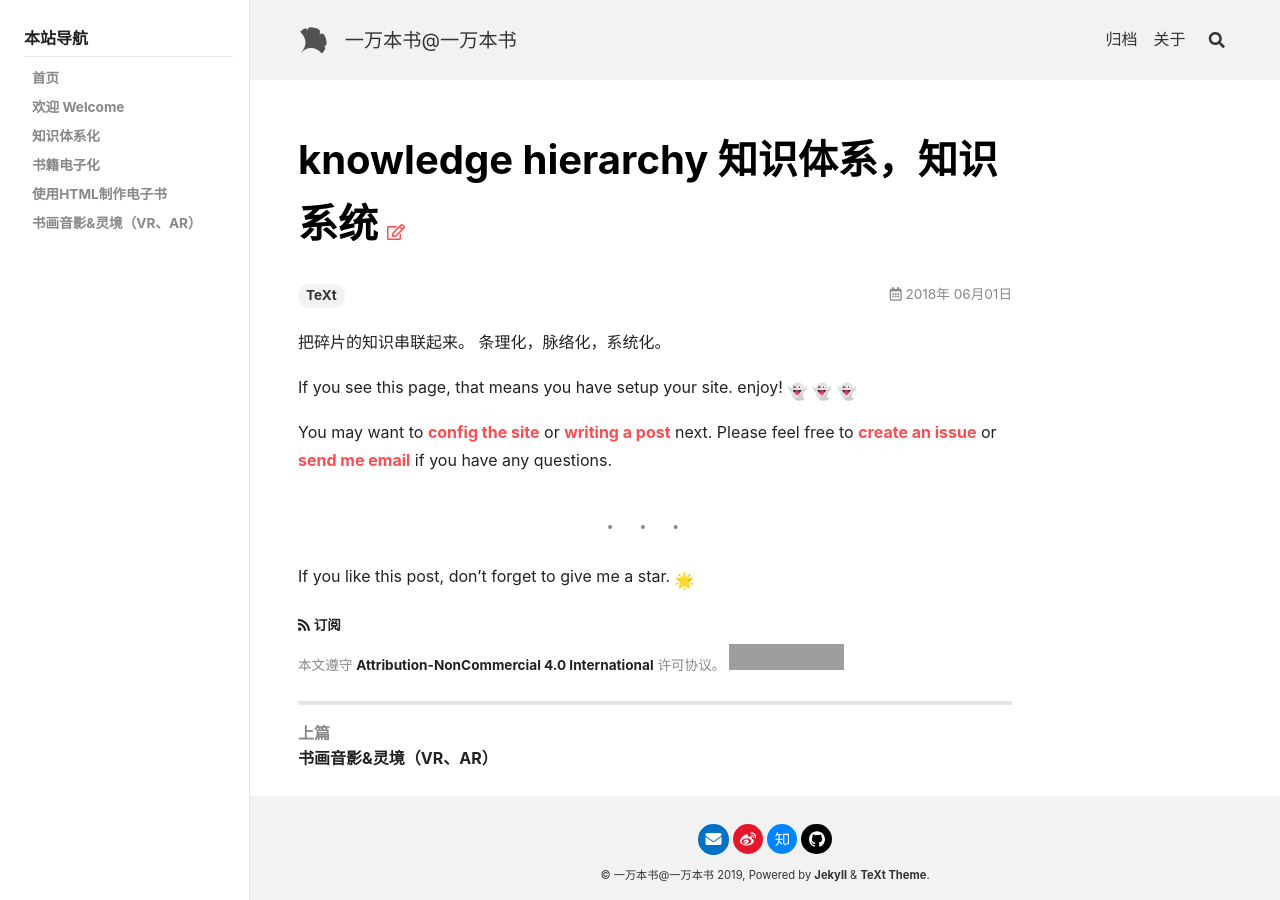
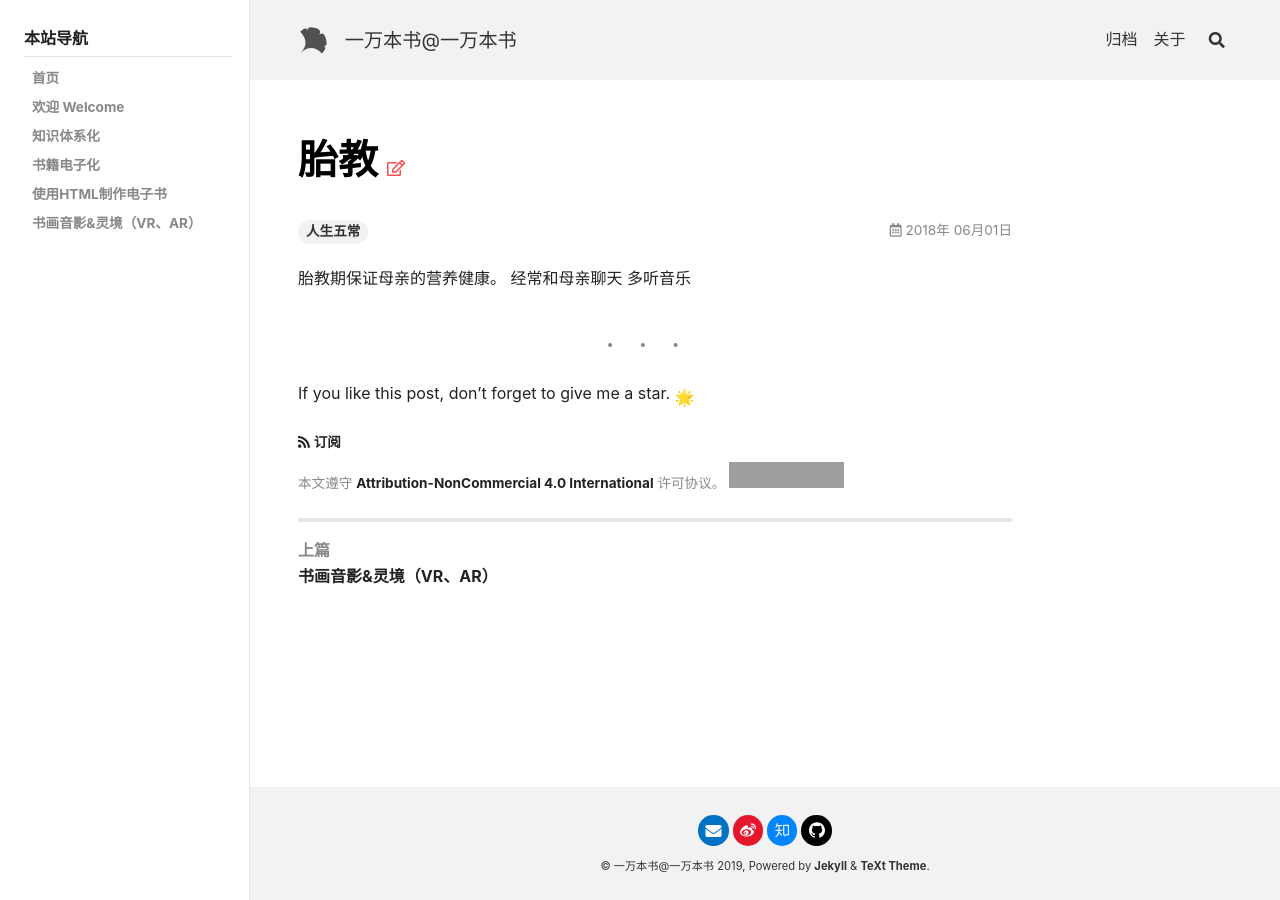
Before and after one commit to yiwanbenshu/yiwanbenshu.github.io, a Jekyll site: the page built from _posts/2018-06-01-胎教.md, in a window 1280 px wide. Built offline with Jekyll 4.4.1, drawn with Linux system fonts in a browser that asks for light colours; nearby versions of some CDN libraries; emoji names are drawn with the system emoji font; grey boxes are pictures that could not be loaded.

Commit message:
Update 2018-06-01-胎教.md

```diff
--- a/_posts/2018-06-01-胎教.md
+++ b/_posts/2018-06-01-胎教.md
@@ -1,16 +1,13 @@
 ---
-title: knowledge hierarchy 知识体系，知识系统
-tags: TeXt
+title: 胎教
+tags: 人生五常
 sidebar:
   nav: docs-zh
 ---
 
-把碎片的知识串联起来。
-条理化，脉络化，系统化。
-
-If you see this page, that means you have setup your site. enjoy! :ghost: :ghost: :ghost:
-
-You may want to [config the site](https://tianqi.name/jekyll-TeXt-theme/docs/en/configuration) or [writing a post](https://tianqi.name/jekyll-TeXt-theme/docs/en/writing-posts) next. Please feel free to [create an issue](https://github.com/kitian616/jekyll-TeXt-theme/issues) or [send me email](mailto:kitian616@outlook.com) if you have any questions.
+胎教期保证母亲的营养健康。
+经常和母亲聊天
+多听音乐
 
 <!--more-->
 
```
